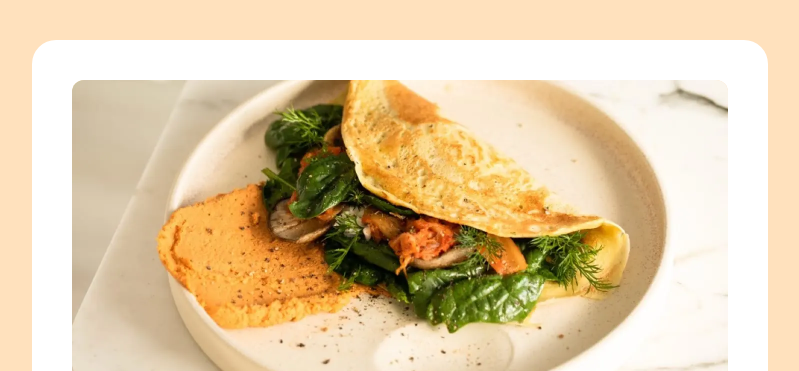
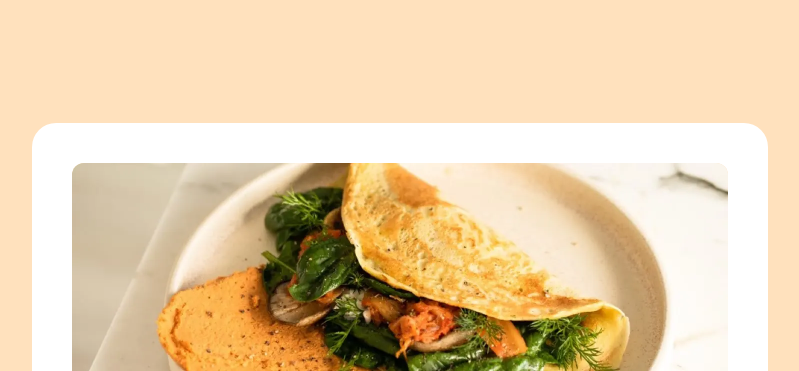
Before and after one commit to seanbuckle/recipe-page, a plain HTML site: page index.html in a window 1280 px wide. Shown: the top 371 px of the page, without its empty margins (240-1039 px from the left). Drawn offline with nearby package versions, Linux system fonts and the light colour scheme; files that its build step writes are made by us from their sources.

Commit message:
Update margin-block-start value in .card

```diff
--- a/style/style.scss
+++ b/style/style.scss
@@ -29,7 +29,7 @@ main{
 .card {
   padding-block: 2.5rem;
   border-radius: 1.5rem;
-  margin-block-start: 2.5rem;
+  margin-block-start: 7.69rem;
   background-color: var(--clr-surface);
   color: var(--clr-txt-body);
   transition: all 0.3s ease-in-out;
```
